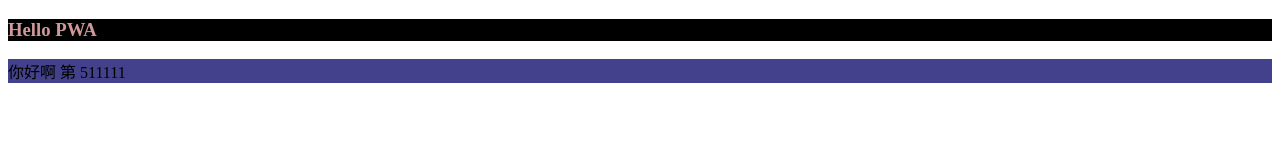
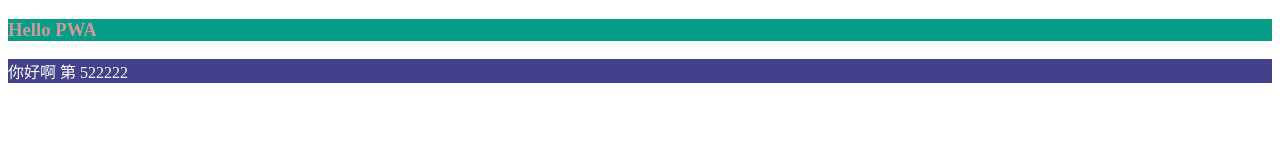
Before and after one commit to cszdsb/pwa-workbox, a website: page src/index.html in a window 1280 px wide. Drawn offline with Linux system fonts and the light colour scheme.

Commit message:
no message

```diff
--- a/src/cacheList/main.css
+++ b/src/cacheList/main.css
@@ -1,4 +1,4 @@
 h3{
-    color: rgb(207, 153, 153);background-color: rgb(0, 0, 0);
+    color: rgb(207, 153, 153);background-color: rgb(5, 156, 136);
   }
-  div{color:rgb(0, 0, 0);background-color:#43418b;}
+  div{color:rgb(255, 255, 255);background-color:#43418b;}
--- a/src/index.html
+++ b/src/index.html
@@ -11,7 +11,7 @@
 
 <body>
     <h3>Hello PWA</h3>
-    <div>你好啊 第 511111</div>
+    <div>你好啊 第 522222</div>
 </body>
 <script>
     // 检测浏览器是否支持SW
```
Also changed, not shown: build/cacheList/main.css, build/index.html, build/sw.js.
